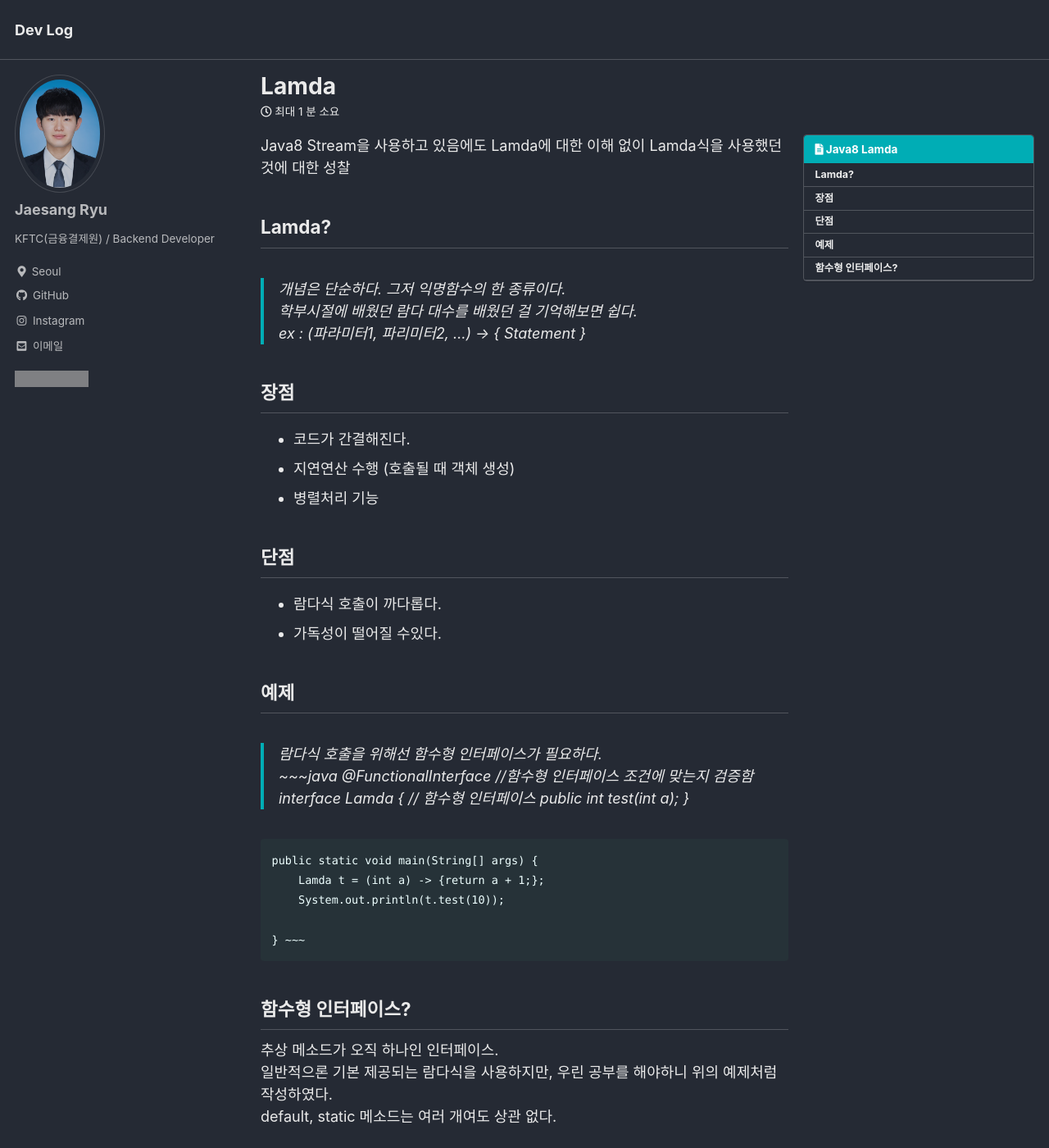
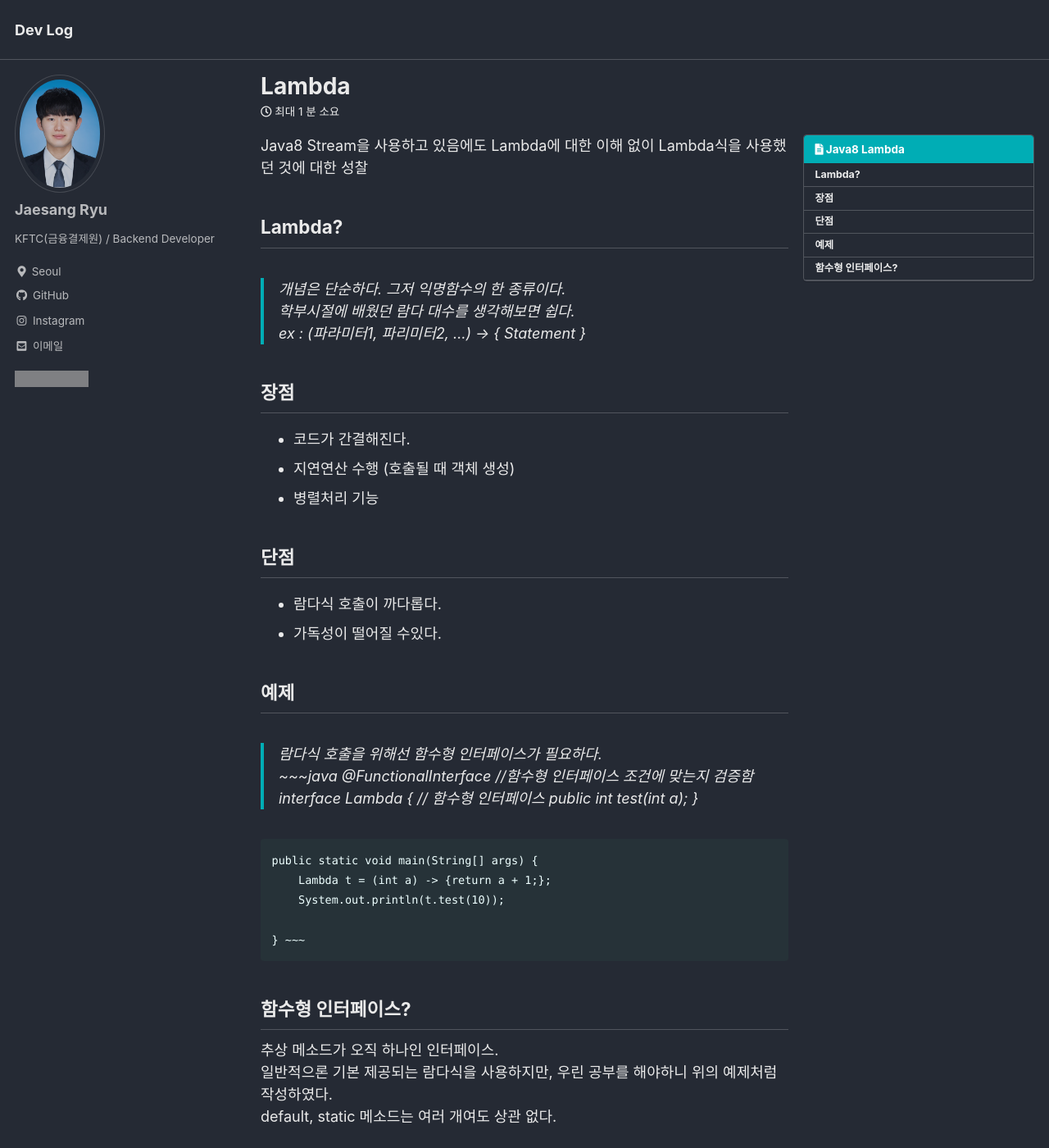
Before and after one commit to RyuJaesang/RyuJaesang.github.io, a Jekyll site: the page built from _posts/java/lambda/2022-11-27-Lambda.md, in a window 1280 px wide and 1400 px high. Shown: the whole window at 82% size. Built offline with Jekyll 4.4.1, drawn with Linux system fonts in a browser that asks for light colours; cached includes are drawn as plain includes; grey boxes are pictures that could not be loaded.

Commit message:
Fix: naming error

```diff
--- a/_posts/java/lamda/2022-11-27-Lamda.md
+++ b/_posts/java/lambda/2022-11-27-Lambda.md
@@ -1,7 +1,7 @@
 ---
-title:  "Lamda"
+title:  "Lambda"
 
-excerpt: "Lamda"
+excerpt: "Lambda"
 
 categories:
 
@@ -10,23 +10,23 @@ categories:
 tags:
 
 - Java8
-- Lamda
+- Lambda
 
 toc: true
 
 toc_sticky: true
 
-toc_label: "Java8 Lamda"
+toc_label: "Java8 Lambda"
 
 last_modified_at: 2022-11-09T09:59:00-05:00
 
 ---
 
-Java8 Stream을 사용하고 있음에도 Lamda에 대한 이해 없이 Lamda식을 사용했던 것에 대한 성찰
+Java8 Stream을 사용하고 있음에도 Lambda에 대한 이해 없이 Lambda식을 사용했던 것에 대한 성찰
 
-## Lamda?
+## Lambda?
 > 개념은 단순하다. 그저 익명함수의 한 종류이다.\
-> 학부시절에 배웠던 람다 대수를 배웠던 걸 기억해보면 쉽다.\
+> 학부시절에 배웠던 람다 대수를 생각해보면 쉽다.\
 > ex : (파라미터1, 파리미터2, ...) -> { Statement }
 
 ## 장점
@@ -42,12 +42,12 @@ Java8 Stream을 사용하고 있음에도 Lamda에 대한 이해 없이 Lamda식
 > 람다식 호출을 위해선 함수형 인터페이스가 필요하다.\
 ~~~java
 @FunctionalInterface //함수형 인터페이스 조건에 맞는지 검증함
-    interface Lamda {   // 함수형 인터페이스
+    interface Lambda {   // 함수형 인터페이스
         public int test(int a);
     }
 
     public static void main(String[] args) {
-        Lamda t = (int a) -> {return a + 1;};
+        Lambda t = (int a) -> {return a + 1;};
         System.out.println(t.test(10));
 
     }
@@ -59,7 +59,7 @@ Java8 Stream을 사용하고 있음에도 Lamda에 대한 이해 없이 Lamda식
 default, static 메소드는 여러 개여도 상관 없다.
 
 - 기본제공
-![](/assets/images/java/lamda/lamda_provided.PNG)
+![](/assets/images/java/lambda/lambda_provided.PNG)
 
 - [출처](https://https://bcp0109.tistory.com/313)
 
```
Also changed, not shown: _posts/java/lambda/img.png (renamed from _posts/java/lamda/img.png), assets/images/java/lambda/lambda_provided.PNG (renamed from assets/images/java/lamda/lamda_provided.PNG).
